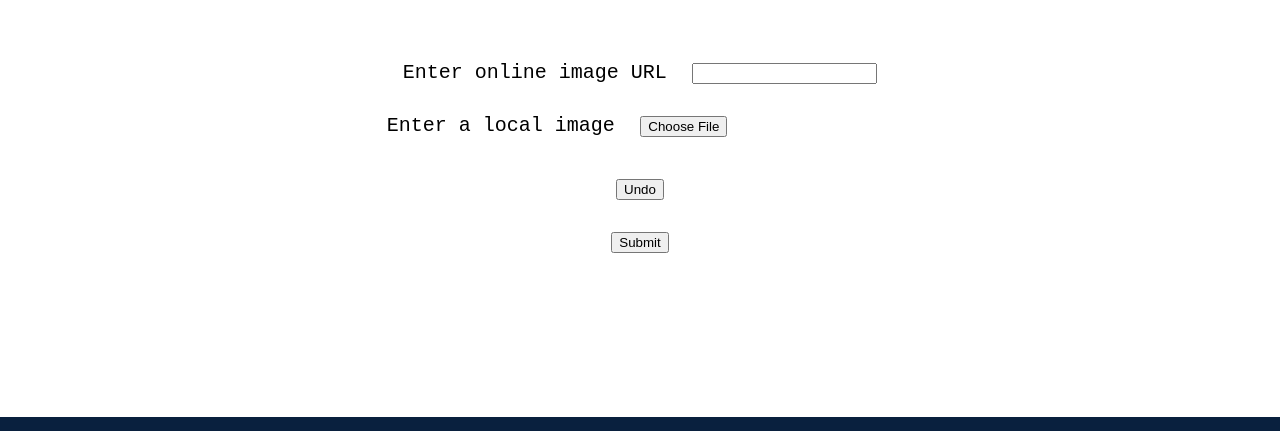
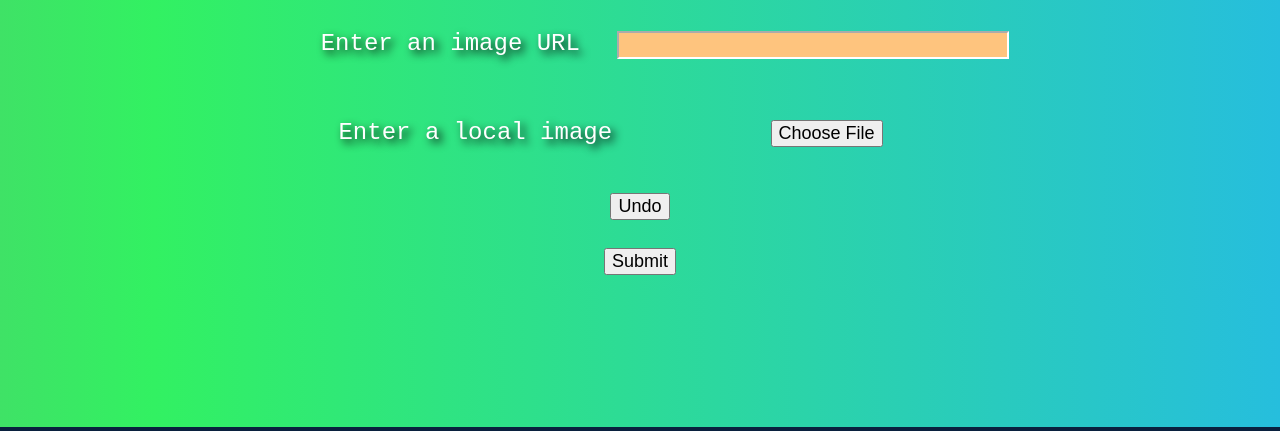
Before and after one commit to JR016/ICG, a plain HTML site: page index.html in a window 1280 px wide. Shown: the part 210-641 px from the top of the page. Drawn offline with Linux system fonts and the light colour scheme.

Commit message:
Mostly styled the ICG Main Page

```diff
--- a/event_handlers.js
+++ b/event_handlers.js
@@ -14,8 +14,9 @@ devIcon.addEventListener("mouseout", () => {fadeOut()});
 
 devNickName.addEventListener("mouseout", () => {fadeOut()});
 
+
 //Write the user's image file in a small paragraph HTML element
-localImgInput.addEventListener("change", () => {
+localImgInput.addEventListener("change",() => {
 	localUrlConfig();
 	localImgP.value = localImgInput.value;
 	localImgP.innerHTML = localImgInput.value.substr(12, localImgP.value.length - 12);
--- a/index.html
+++ b/index.html
@@ -33,7 +33,7 @@
 
                     <!--Ask for the URL-->
                     <div class="imgURL">
-                        <label for="imageURL">Enter online image URL</label>
+                        <label for="imageURL">Enter an image URL</label>
                         <input type="url" id="imageURL" name="imageURL">
                     </div>
 
--- a/style.css
+++ b/style.css
@@ -5,10 +5,11 @@
 
 body
 {
-    margin:0;
-    padding:0;
-    /*background-color: rgb(2,0,36);
-    background-image: linear-gradient(90deg, rgba(2,0,36,1) 0%, rgba(8,232,34,1) 0%, rgba(63,226,102,1) 0%, rgba(50,241,98,1) 38%, rgba(38,190,221,1) 100%);*/
+    margin: 0;
+    padding: 0;
+    background-color: rgb(2,0,36);
+    background-image: linear-gradient(90deg, rgba(2,0,36,1) 0%, rgba(8,232,34,1) 0%, rgba(63,226,102,1) 0%, rgba(50,241,98,1) 12%, rgba(38,190,221,1) 100%);
+    color: white;
 
 }
 
@@ -17,28 +18,30 @@ main
     font-family:'Courier New', Courier, monospace;
 }
 
+header, section
+{
+    text-shadow: 4px 4px 8px rgb(0,0,0);
+    top: 10px;
+}
+
 header
 {
     display:flex;
     align-content:center;
     flex-flow: column wrap;
-    margin-top:40px;
+    position: relative;
 }
 
 header p
 {
     text-align:center;
     font-weight:bold;
+    font-size: 25px;
 }
 
 header h1
 {
     font-size:50px;
-}
-
-p, label
-{
-    font-size:20px;
 }
 
 section > form
@@ -47,29 +50,69 @@ section > form
     align-items:center;
     flex-flow:column nowrap;
     margin-top:30px;
+    font-size: 150%;
 }
 
-button:hover
+label[for="imageURL"]
 {
-    cursor: pointer;
+    position: relative;
+    right: 46px;
+}
+
+button, input
+{
+    font-size: 18px;
+}
+
+#imageURL
+{
+    width: 70%;
+    outline: none;
+    position: relative;
+    bottom: 33px;
+    left: 250px;
+    font-family: Garamond, serif;
+    background-color: #FEC47E;
+    color: rgb(9, 32, 62);
+    font-weight: bold;
+    border-color: white;
+}
+
+#imageURL:disabled
+{
+    background-color: #F4D1A7;
+    border: none;
+}
+
+label[for="localImage"]
+{
+    position: relative;
+    left: 20px;
 }
 
 #localImage
 {
-    color:  rgba(0,0,0,0); //This is how to hide the "No file chosen" of an html file input
+    color: rgba(0,0,0,0);
+    position: relative;
+    left: 150px;
+}
+
+#userLocalImgP
+{
+    font-weight: bold;
 }
 
 section > form *
 {
-    margin:8px;
+    margin:7px;
 }
 
 #userLocalImgP
 {
     font-family: "Times New Roman";
-    font-size: 17px;
+    font-size: 18px;
     text-align: center;
-    margin-top: 10px;
+    margin-top: 18px;
 }
 
 footer
@@ -88,7 +131,7 @@ footer .iconContainer
     display:flex;
     flex-flow:column nowrap;
     align-items:center;
-    margin:20px;
+    margin: 15px;
 }
 
 #imgIcon
```
